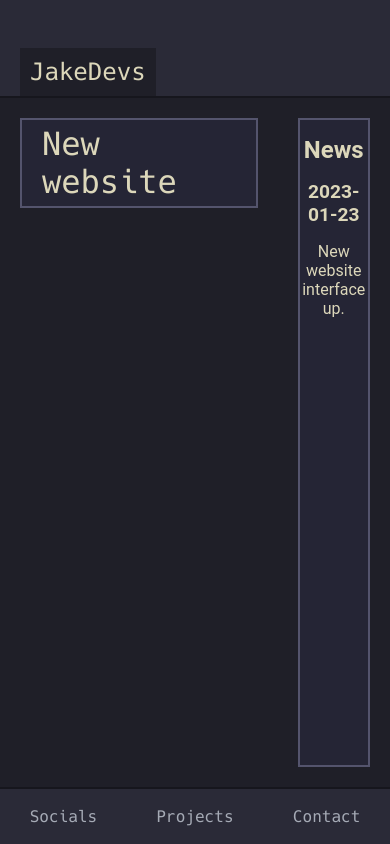
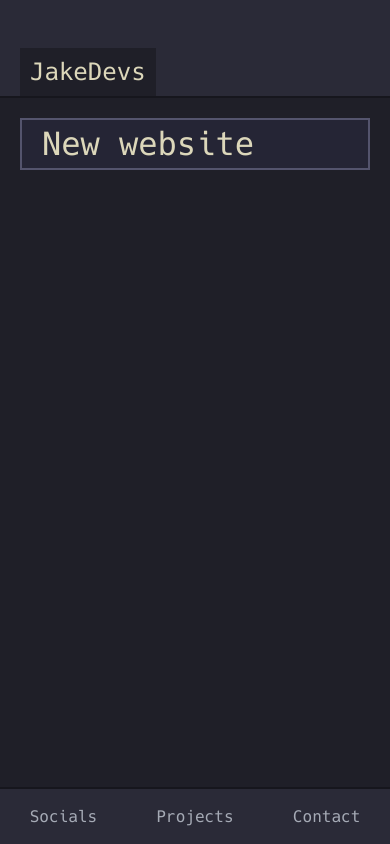
Before and after one commit to jakedevs/developer-profile, a website built with Vite: page index.html in a window 390 px wide. Built offline with nearby package versions, Linux system fonts and the light colour scheme.

Commit message:
Better mobile UI

```diff
--- a/style.css
+++ b/style.css
@@ -7,6 +7,25 @@ body {
 @font-face {
   font-family: Hack;
   src: url(./assets/fonts/Hack-Regular.ttf);
+}
+
+@media only screen and (max-width: 768px) {
+
+  #announcements {
+    display: none;
+  }
+
+  #articles > article {
+    grid-column-start: 1;
+    grid-column-end: 2;
+    max-width: none;
+  }
+
+  #articles {
+    grid-column-start: 1;
+    grid-column-end: span 2;
+    width: 100%;
+  }
 }
 
 .container {
```
